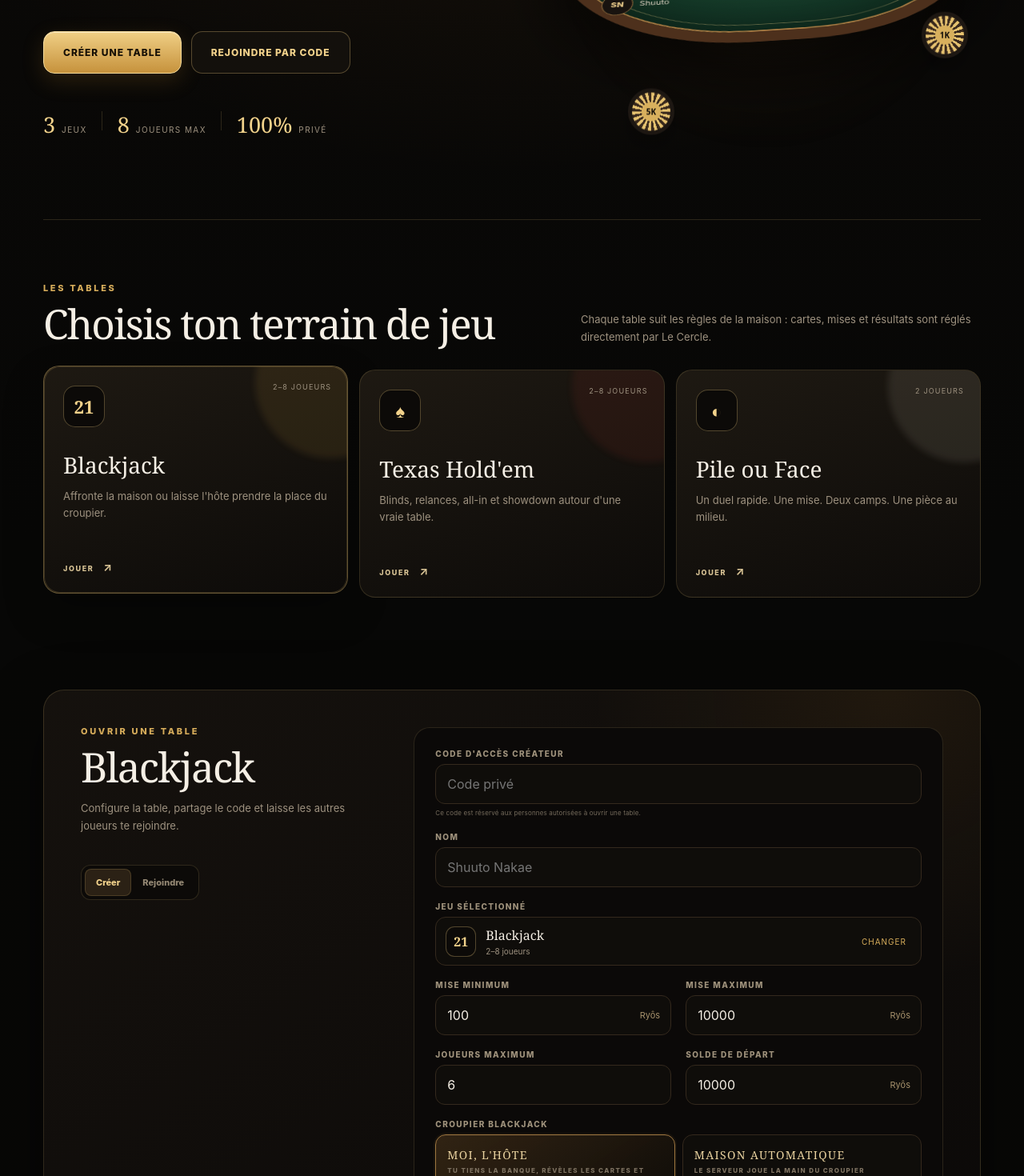
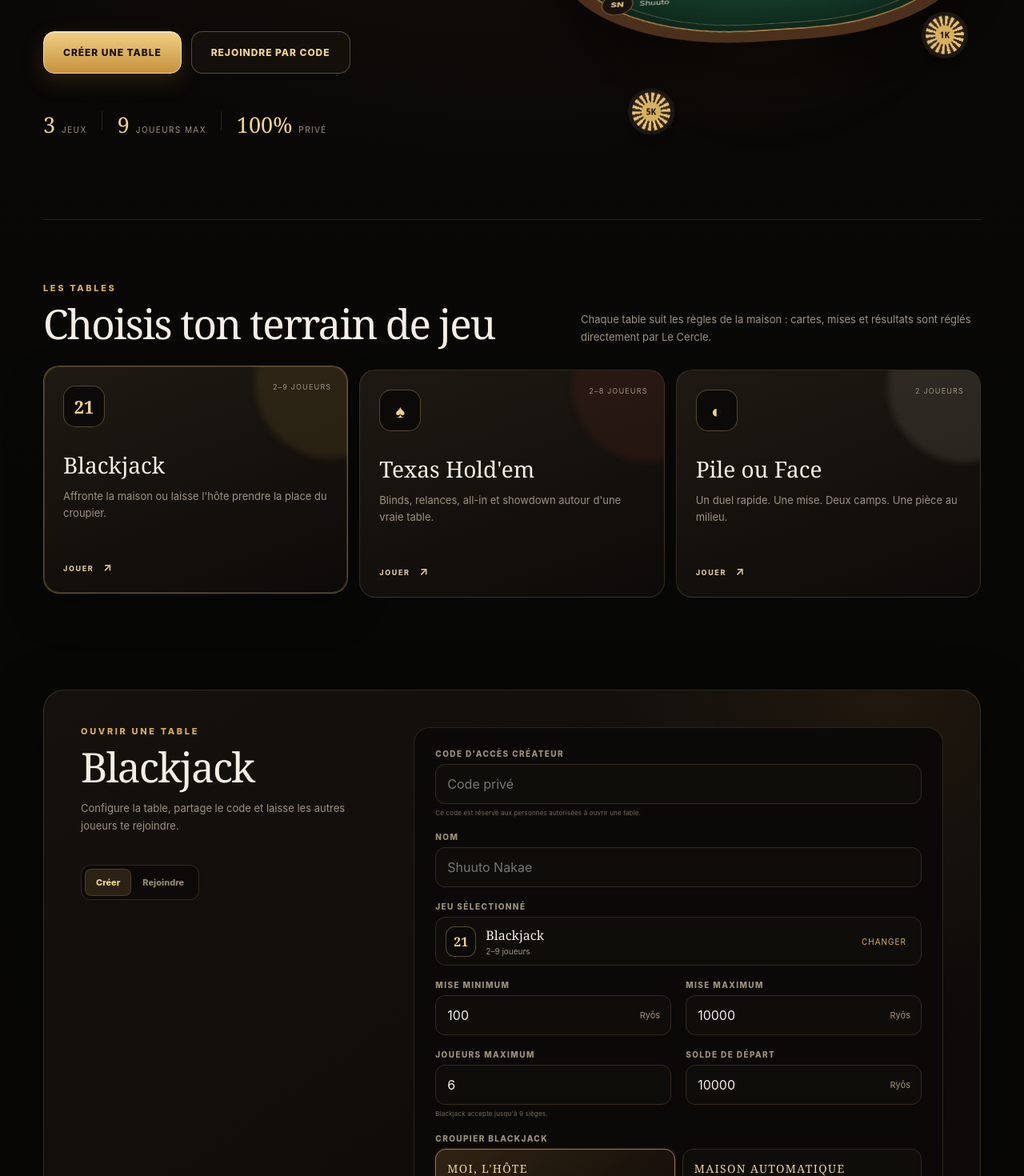
Before and after one commit to izyxg/zenkai-casino, a Next.js app: page / in a window 1280 px wide. Shown: the part 520-1990 px from the top of the page at 80% size. Built offline with nearby package versions, Linux system fonts and the light colour scheme.

Commit message:
feat: expose 9-seat blackjack room creation

```diff
--- a/app/page.tsx
+++ b/app/page.tsx
@@ -5,7 +5,7 @@ import { useRouter } from "next/navigation";
 
 const key=(code:string)=>`zenkai-casino:${code}`;
 const games=[
-  {id:"BLACKJACK",icon:"21",title:"Blackjack",tag:"2–8 joueurs",copy:"Affronte la maison ou laisse l'hôte prendre la place du croupier.",accent:"gold"},
+  {id:"BLACKJACK",icon:"21",title:"Blackjack",tag:"2–9 joueurs",copy:"Affronte la maison ou laisse l'hôte prendre la place du croupier.",accent:"gold"},
   {id:"POKER",icon:"♠",title:"Texas Hold'em",tag:"2–8 joueurs",copy:"Blinds, relances, all-in et showdown autour d'une vraie table.",accent:"red"},
   {id:"COINFLIP",icon:"◐",title:"Pile ou Face",tag:"2 joueurs",copy:"Un duel rapide. Une mise. Deux camps. Une pièce au milieu.",accent:"ivory"}
 ] as const;
@@ -82,7 +82,7 @@ export default function Home(){
         </div>
         <div className="heroStats">
           <div><b>3</b><span>jeux</span></div>
-          <div><b>8</b><span>joueurs max</span></div>
+          <div><b>9</b><span>joueurs max</span></div>
           <div><b>100%</b><span>privé</span></div>
         </div>
       </div>
@@ -183,8 +183,16 @@ export default function Home(){
           </div>
           <div className="field">
             <label>Joueurs maximum</label>
-            <input type="number" name="maxPlayers" min="2" max="8" defaultValue={gameType==="COINFLIP"?2:6} disabled={gameType==="COINFLIP"}/>
+            <input
+              type="number"
+              name="maxPlayers"
+              min="2"
+              max={gameType==="BLACKJACK"?9:8}
+              defaultValue={gameType==="COINFLIP"?2:6}
+              disabled={gameType==="COINFLIP"}
+            />
             {gameType==="COINFLIP"&&<input type="hidden" name="maxPlayers" value="2"/>}
+            {gameType==="BLACKJACK"&&<small className="fieldHint">Blackjack accepte jusqu'à 9 sièges.</small>}
           </div>
           <div className="field">
             <label>Solde de départ</label>
```
